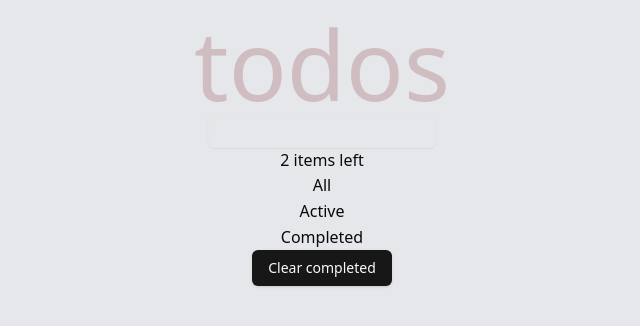
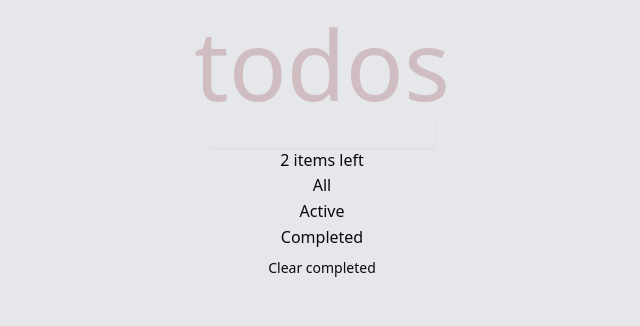
Before and after one commit to KirillDanProg/mindbox, a React (Vite) app: page / in a window 1280 px wide. Shown: the top 326 px of the page, without its empty margins (318-958 px from the left). Built offline with nearby package versions, Linux system fonts and the light colour scheme.

Commit message:
feat: disable clear button if no completed todos or no todos at all

```diff
--- a/src/features/clear.todos/ui/clear.completed.tsx
+++ b/src/features/clear.todos/ui/clear.completed.tsx
@@ -1,17 +1,22 @@
 import { Button } from "@/shared/components/ui/button";
 
-type ClearCompletedTodosProps = {
+type ClearTodosProps = {
+  disabled: boolean;
   clearTodos: () => void;
 };
 
-const ClearCompletedTodos = (props: ClearCompletedTodosProps) => {
-  const { clearTodos } = props;
+const ClearCompletedTodos = (props: ClearTodosProps) => {
+  const { disabled, clearTodos } = props;
 
   const onClearHandler = () => {
     clearTodos();
   };
 
-  return <Button onClick={onClearHandler}>Clear completed</Button>;
+  return (
+    <Button variant="ghost" disabled={disabled} onClick={onClearHandler}>
+      Clear completed
+    </Button>
+  );
 };
 
 export default ClearCompletedTodos;
```
